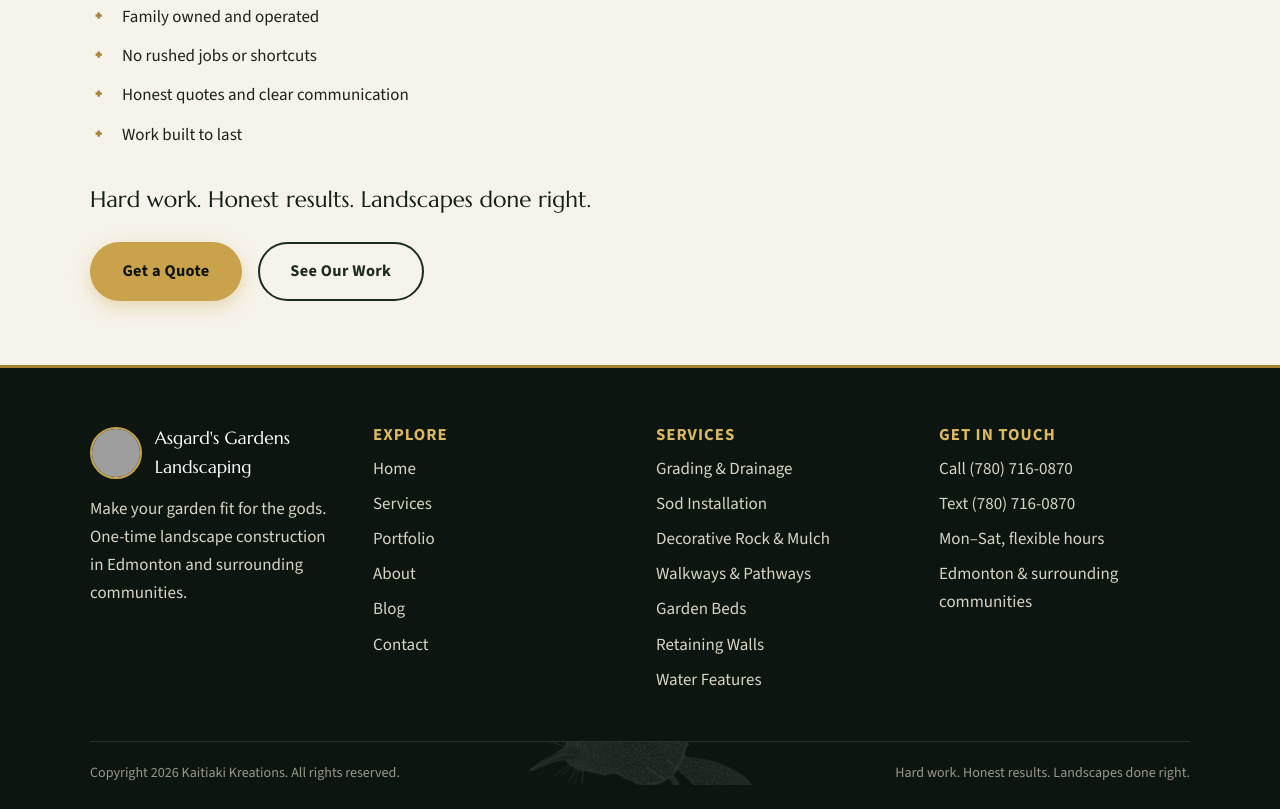
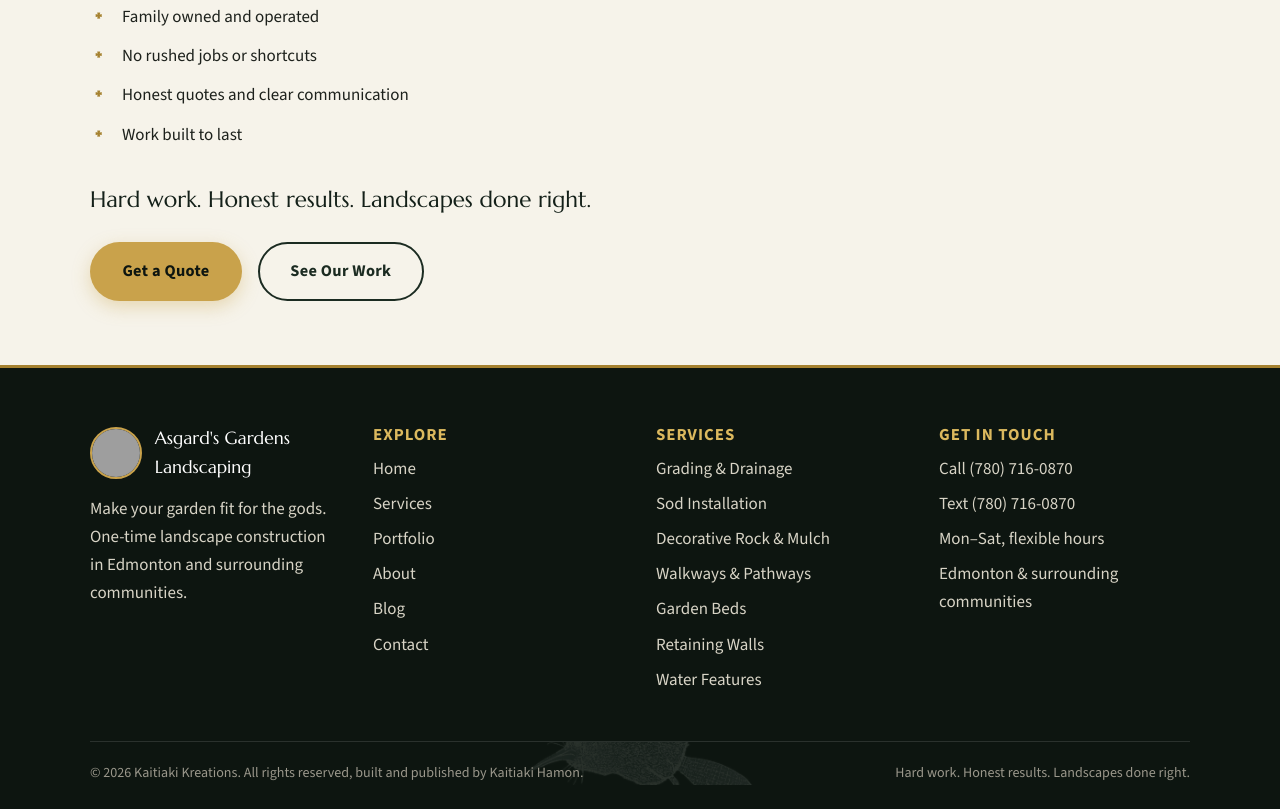
Before and after one commit to asgardsgardenslandscaping/asgardsgardenslandscaping, a plain HTML site: page about.html in a window 1280 px wide. Shown: the part 2704-3513 px from the top of the page. Drawn offline with nearby package versions, Linux system fonts and the light colour scheme; grey boxes are pictures that could not be loaded.

Commit message:
Footer credit line wording

```diff
--- a/about.html
+++ b/about.html
@@ -181,7 +181,7 @@
       </div>
       <div class="footer-bottom footer-credit">
         <img class="footer-watermark" src="assets/img/InShot_20261007_153413687.jpg" alt="" aria-hidden="true" loading="lazy">
-        <span>Copyright <span data-year>2026</span> Kaitiaki Kreations. All rights reserved.</span>
+        <span>© <span data-year>2026</span> Kaitiaki Kreations. All rights reserved, built and published by Kaitiaki Hamon.</span>
         <span>Hard work. Honest results. Landscapes done right.</span>
       </div>
     </div>
```
